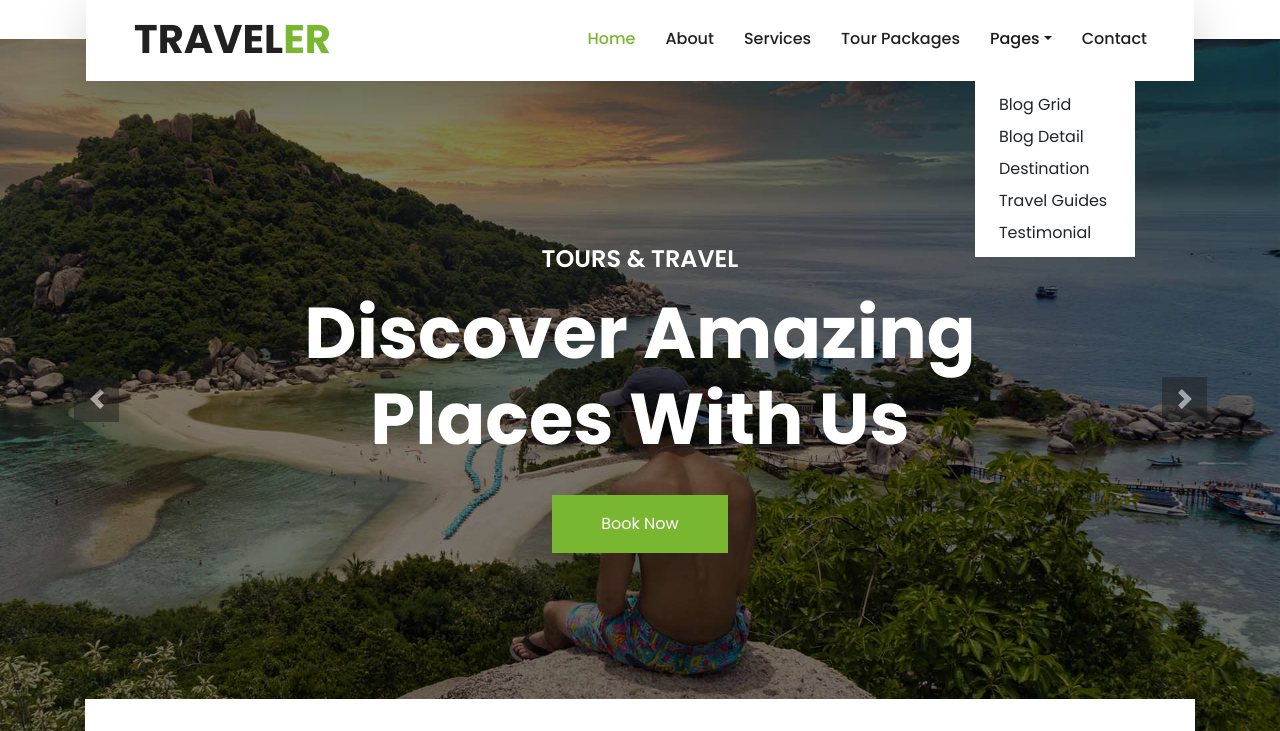
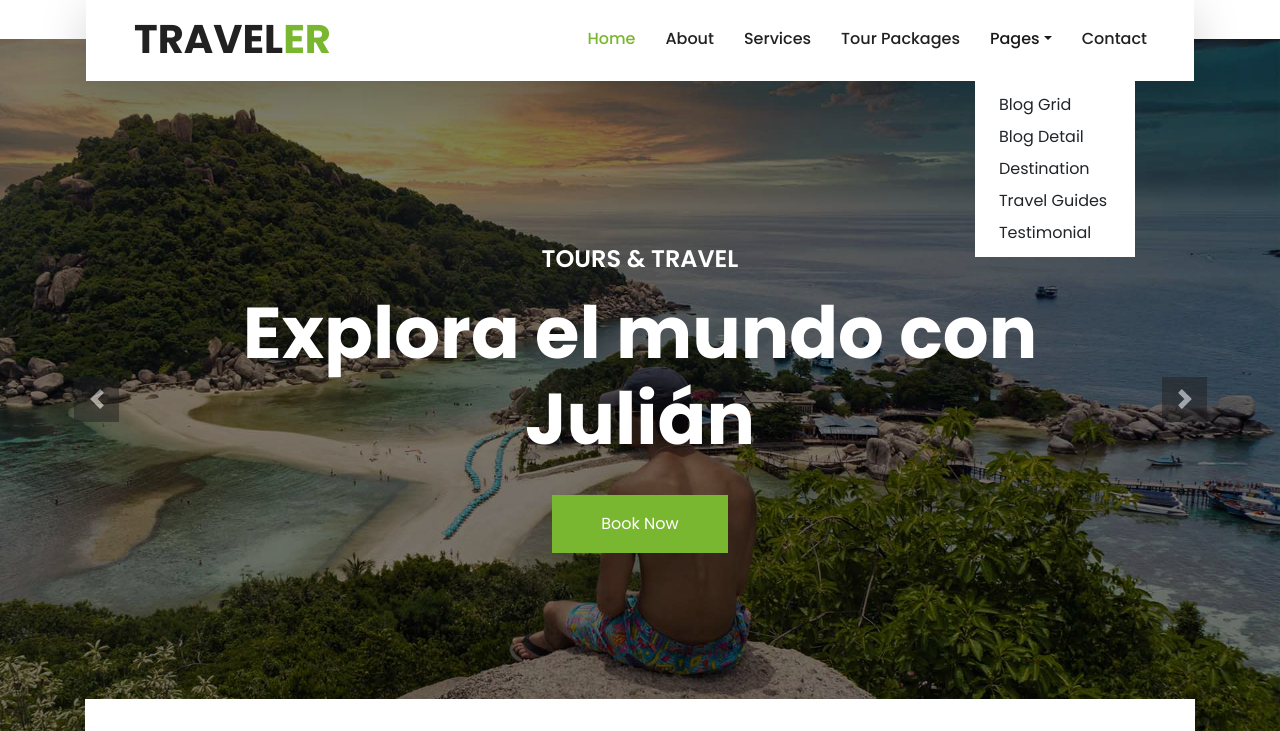
Before and after one commit to julianfox2016/mi-sitio-web, a plain HTML site: page index.html in a window 1280 px wide. Both pictures are taken after a click on the link "Pages". Shown: the part 59-790 px from the top of the page. Drawn offline with nearby package versions, Linux system fonts and the light colour scheme.

Commit message:
Update index.html

```diff
--- a/index.html
+++ b/index.html
@@ -117,7 +117,7 @@
                     <div class="carousel-caption d-flex flex-column align-items-center justify-content-center">
                         <div class="p-3" style="max-width: 900px;">
                             <h4 class="text-white text-uppercase mb-md-3">Tours & Travel</h4>
-                            <h1 class="display-3 text-white mb-md-4">Discover Amazing Places With Us</h1>
+                            <h1 class="display-3 text-white mb-md-4">Explora el mundo con Julián</h1>
                             <a href="" class="btn btn-primary py-md-3 px-md-5 mt-2">Book Now</a>
                         </div>
                     </div>
```
